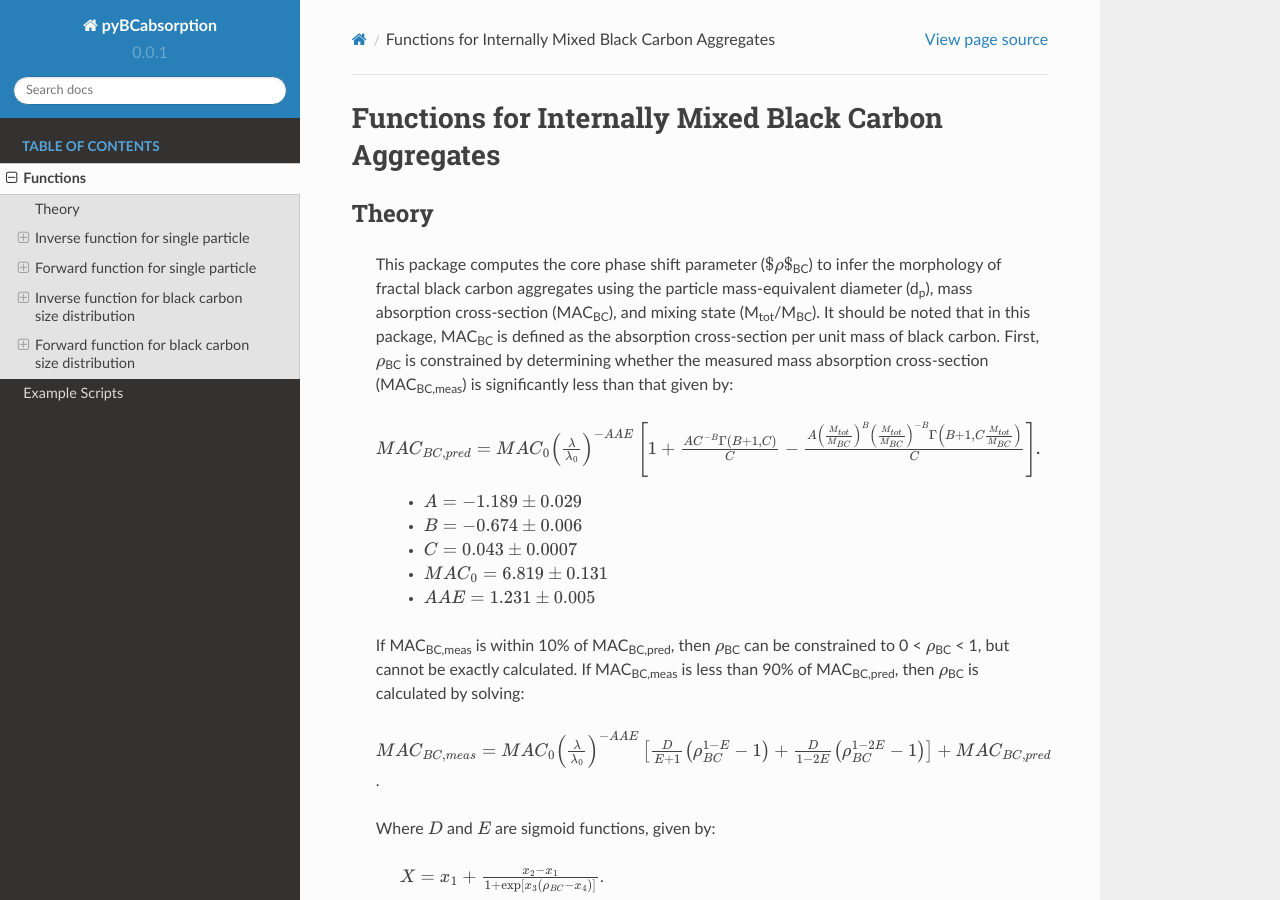
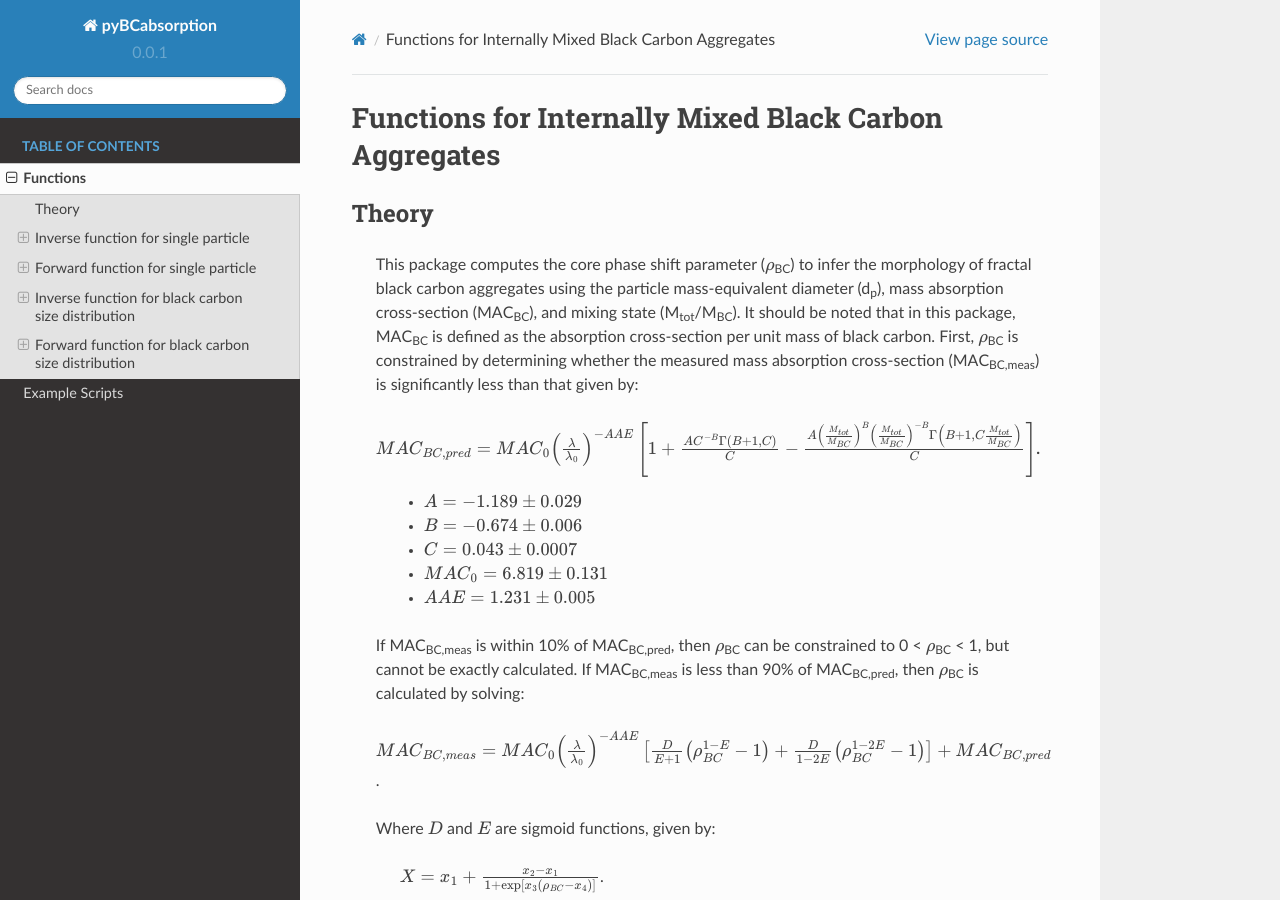
Before and after one commit to beelerpayton/FracScatt, a Sphinx documentation site: the page built from docs/source/functions.rst, in a window 1280 px wide and 900 px high. Built offline with Sphinx 7.4.7 and the Read the Docs theme 2.0.0, drawn with Linux system fonts in a browser that asks for light colours; pages that are not in the unit, such as notebooks, are missing from menus.

```diff
--- a/docs/source/functions.rst
+++ b/docs/source/functions.rst
@@ -4,7 +4,7 @@ Functions for Internally Mixed Black Carbon Aggregates
 Theory
 ---------------------------------
 
-   This package computes the core phase shift parameter (:math:`{$\rho$}`\ :sub:`BC`) to infer the morphology of fractal black carbon aggregates using the particle mass-equivalent diameter (d\ :sub:`p`), mass absorption cross-section (MAC\ :sub:`BC`), and mixing state (M\ :sub:`tot`/M\ :sub:`BC`). It should be noted that in this package, MAC\ :sub:`BC` is defined as the absorption cross-section per unit mass of black carbon. First, :math:`{\rho}`\ :sub:`BC` is constrained by determining whether the measured mass absorption cross-section (MAC\ :sub:`BC,meas`) is significantly less than that given by:
+   This package computes the core phase shift parameter (:math:`{\rho}`\ :sub:`BC`) to infer the morphology of fractal black carbon aggregates using the particle mass-equivalent diameter (d\ :sub:`p`), mass absorption cross-section (MAC\ :sub:`BC`), and mixing state (M\ :sub:`tot`/M\ :sub:`BC`). It should be noted that in this package, MAC\ :sub:`BC` is defined as the absorption cross-section per unit mass of black carbon. First, :math:`{\rho}`\ :sub:`BC` is constrained by determining whether the measured mass absorption cross-section (MAC\ :sub:`BC,meas`) is significantly less than that given by:
 
    :math:`{MAC_{BC,pred}=MAC_0\left (\frac{\lambda}{\lambda_0} \right)^{-AAE}\left[1+\frac{AC^{-B}\Gamma(B+1,C)}{C}-\frac{A\left(\frac{M_{tot}}{M_{BC}}\right)^{B}\left(\frac{M_{tot}}{M_{BC}}\right)^{-B}\Gamma\left(B+1,C\frac{M_{tot}}{M_{BC}}\right)}{C}\right]}`.
 	- :math:`{A=-1.189\pm0.029}`
```
